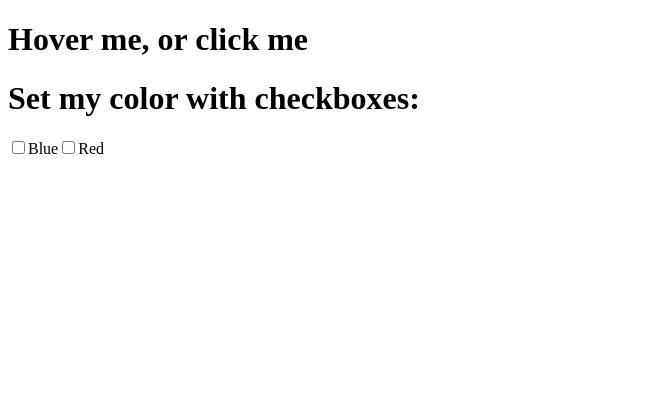
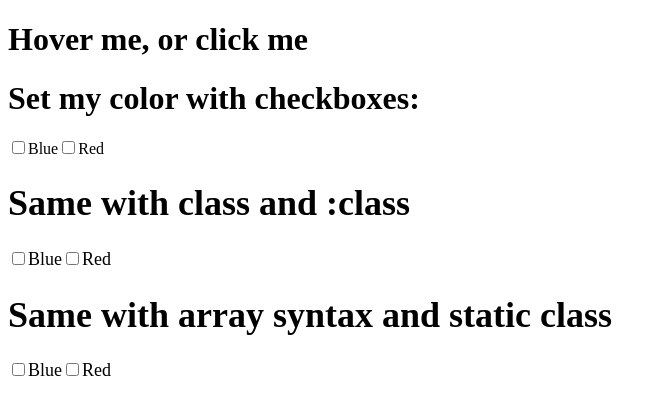
Before and after one commit to neczpal/vue-basics, a plain HTML site: page 19_css_class.html in a window 1280 px wide. Shown: the whole page, without its empty margins (0-667 px from the left). Drawn offline with nearby package versions, Linux system fonts and the light colour scheme.

Commit message:
19 - Css class syntax options

```diff
--- a/19_css_class.html
+++ b/19_css_class.html
@@ -10,7 +10,6 @@
         .clicked {
             background-color: lightcoral;
         }
-
         .red {
             background-color: red;
         }
@@ -19,6 +18,9 @@
         }
         .red.blue {
             background-color: purple;
+        }
+        .static-class {
+            font-size: large;
         }
     </style>
 </head>
@@ -30,13 +32,22 @@
              @click="isClicked=!isClicked">
             <h1>Hover me, or click me</h1>
         </div>
-
         <div :class="classObject">
             <h1>Set my color with checkboxes:</h1>
             <input type="checkbox" v-model="classObject.blue"><span>Blue</span>
             <input type="checkbox" v-model="classObject.red"><span>Red</span>
         </div>
+        <div class='static-class' :class="classObject">
+            <h1>Same with class and :class</h1>
+            <input type="checkbox" v-model="classObject.blue"><span>Blue</span>
+            <input type="checkbox" v-model="classObject.red"><span>Red</span>
+        </div>
 
+        <div :class="[classObject, 'static-class']">
+            <h1>Same with array syntax and static class</h1>
+            <input type="checkbox" v-model="classObject.blue"><span>Blue</span>
+            <input type="checkbox" v-model="classObject.red"><span>Red</span>
+        </div>
     </div>
 
     <script>
@@ -50,11 +61,6 @@
                         blue: false
                     }
                 }
-            },
-            mounted() {
-                setInterval(() => {
-                    this.counter++
-                }, 1000)
             }
         }
 
```
